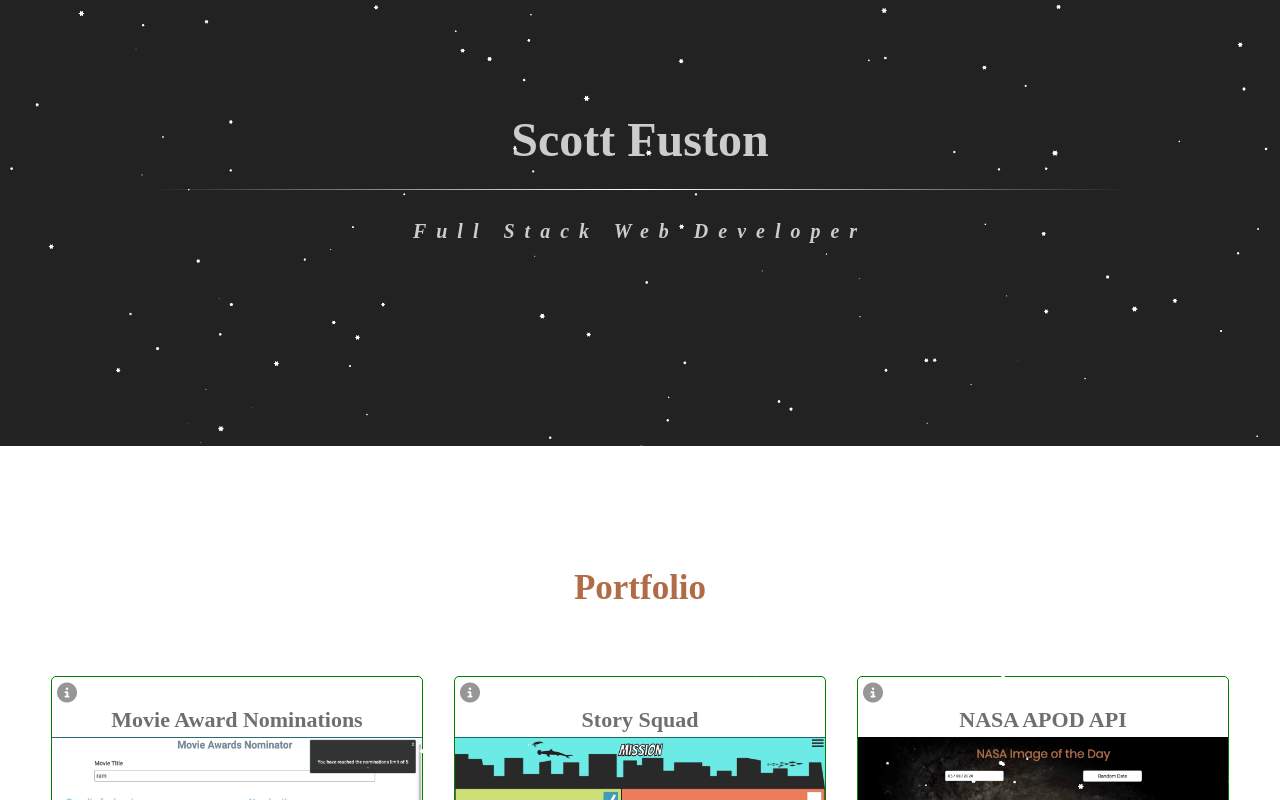
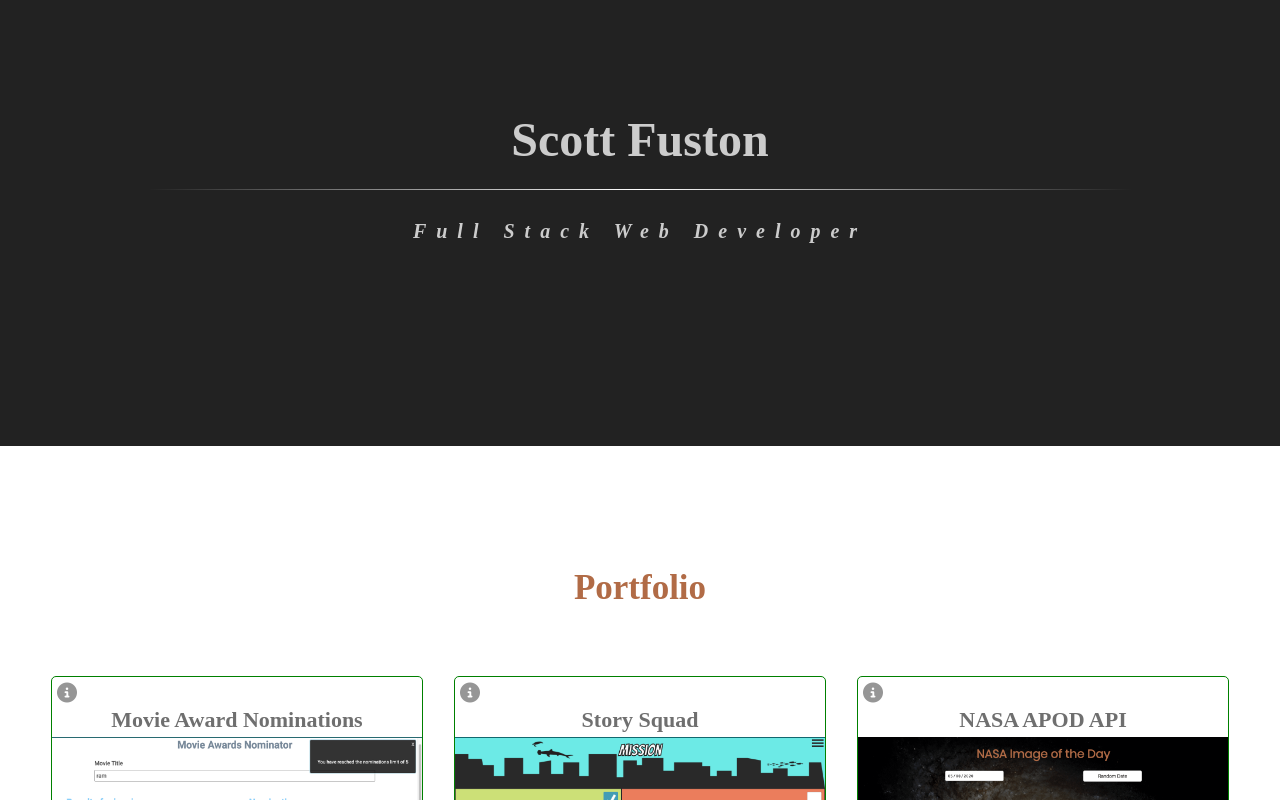
Before and after one commit to fuston05/scott-fuston-portfolio, a React (Create React App) app: page / in a window 1280 px wide. Shown: the top 800 px of the page. Built offline with nearby package versions, Linux system fonts and the light colour scheme.

Commit message:
uninstalls all @types packages

```diff
--- a/src/components/Common/Header/Header.tsx
+++ b/src/components/Common/Header/Header.tsx
@@ -1,11 +1,7 @@
 import React from "react";
-import Particles from "react-tsparticles";
 
 //components
 import NavMain from "./NavMain";
-
-// config
-import { options as particlesConfig } from './particlesConfig';
 
 const Header: React.FC = () => {
   return (
@@ -18,11 +14,6 @@ const Header: React.FC = () => {
         <h3>Full Stack Web Developer</h3>
       </div>
       <NavMain />
-
-      <Particles
-        id="tsparticles"
-        options= {particlesConfig}
-      />
     </header>
   );
 }; //end Header
--- a/src/components/Common/Header/particlesConfig.ts
+++ /dev/null
@@ -1,67 +0,0 @@
-// config file for react-particles
-export const options={
-  background: {
-    color: {
-      value: "transparent",
-    },
-  },
-  fpsLimit: 60,
-  interactivity: {
-    detectsOn: "canvas",
-    events: {
-      onClick: {
-        enable: false,
-      },
-      onHover: {
-        enable: false,
-      },
-      resize: false,
-    }
-  },
-  particles: {
-    color: {
-      value: "#fff",
-    },
-    links: {
-      enable: false,
-    },
-    collisions: {
-      enable: false,
-    },
-    move: {
-      direction: "top-right",
-      enable: true,
-      outMode: "out",
-      random: true,
-      speed: 0.1,
-      straight: false,
-    },
-    number: {
-      density: {
-        enable: true,
-        value_area: 800,
-      },
-      value: 120,
-    },
-    opacity: {
-      value: 0.9,
-    },
-    shape: {
-      type: "star",
-      polygon: {
-        nb_sides: 6,
-
-      },
-    },
-    size: {
-      anim: {
-        enable: true,
-        speed: 4,
-        size_min: 0.1,
-      },
-      random: true,
-      value: 1.5,
-    },
-  },
-  detectRetina: true,
-}
--- a/tsconfig.json
+++ b/tsconfig.json
@@ -17,7 +17,7 @@
     "resolveJsonModule": true,
     "isolatedModules": true,
     "noEmit": true,
-    "jsx": "react",
+    "jsx": "react-jsx",
     "noFallthroughCasesInSwitch": true
   },
   "include": [
```
Also changed, not shown: package.json (+3 -10 lines), src/components/Portfolio/Portfolio.tsx (+4 -3 lines), src/components/Portfolio/ProjectCard.tsx (+7 -3 lines), src/sass/ProjectCard.scss (+4 -4 lines), 1 other file (tests, documents, lock files or other folders).
